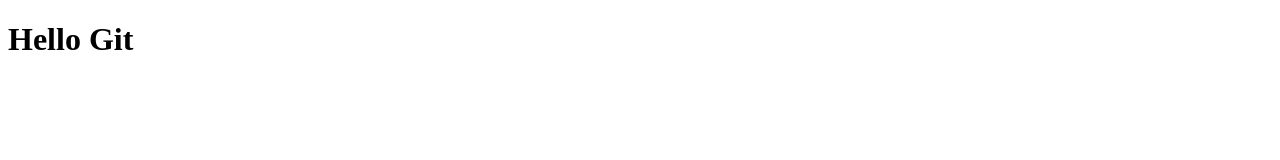
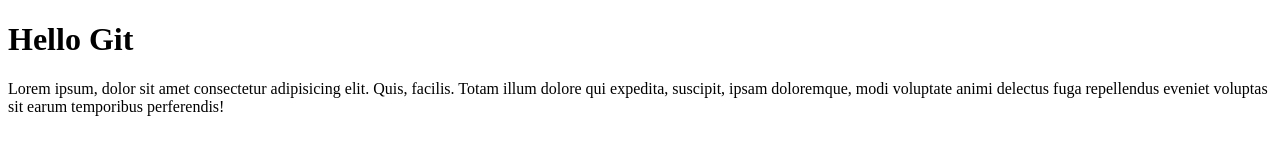
Before and after one commit to BehzodAbdurasulov/first_repo, a plain HTML site: page index.html in a window 1280 px wide. Drawn offline with Linux system fonts and the light colour scheme.

Commit message:
added one paragraph

```diff
--- a/index.html
+++ b/index.html
@@ -8,5 +8,8 @@
 </head>
 <body>
     <h1>Hello Git</h1>
+    <p>
+        Lorem ipsum, dolor sit amet consectetur adipisicing elit. Quis, facilis. Totam illum dolore qui expedita, suscipit, ipsam doloremque, modi voluptate animi delectus fuga repellendus eveniet voluptas sit earum temporibus perferendis!
+    </p>
 </body>
 </html>
```
